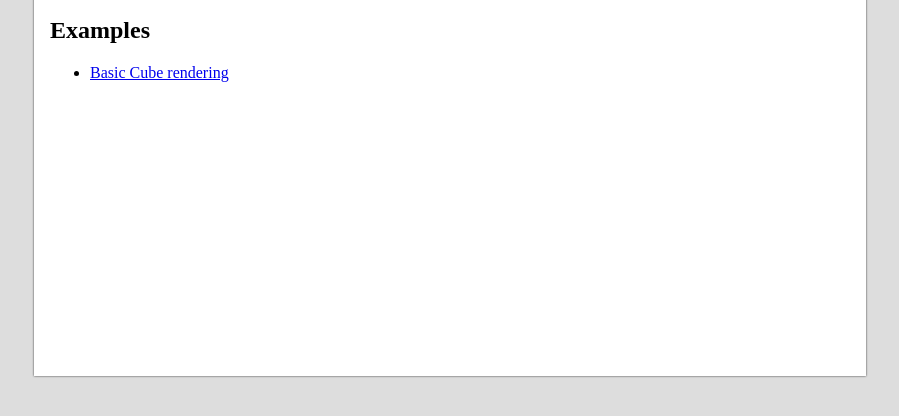
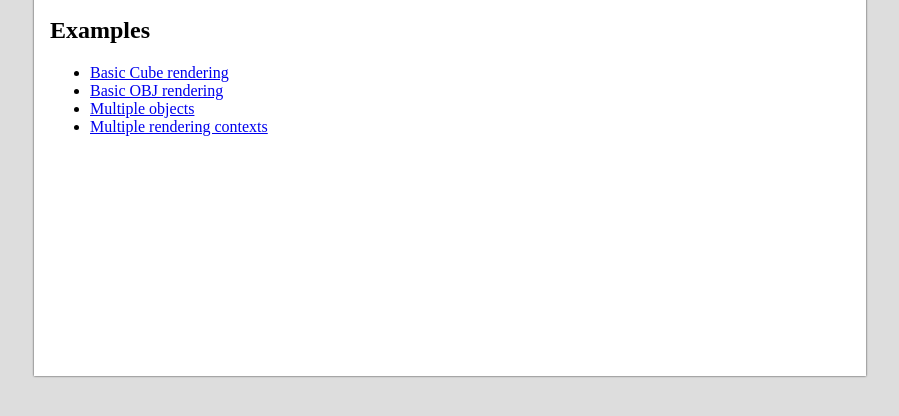
Before and after one commit to jagenjo/rendeer.js, a plain HTML site: page examples/index.html in a window 1280 px wide. Shown: the part 64-480 px from the top of the page, without its empty margins (190-1089 px from the left). Drawn offline with Linux system fonts and the light colour scheme.

Commit message:
Examples updated

```diff
--- a/examples/index.html
+++ b/examples/index.html
@@ -19,9 +19,10 @@
 			<h2>Examples</h2>
 			<ul>
 				<li><a href="cube.html">Basic Cube rendering</a></li>
-
+				<li><a href="obj.html">Basic OBJ rendering</a></li>
+				<li><a href="multiple.html">Multiple objects</a></li>
+				<li><a href="multiple_context.html">Multiple rendering contexts</a></li>
 			</ul>
-
 		</div>
 	</div>
 </div>
```
Also changed, not shown: README.md.
